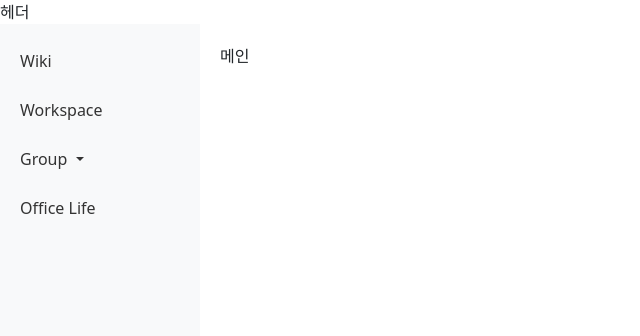
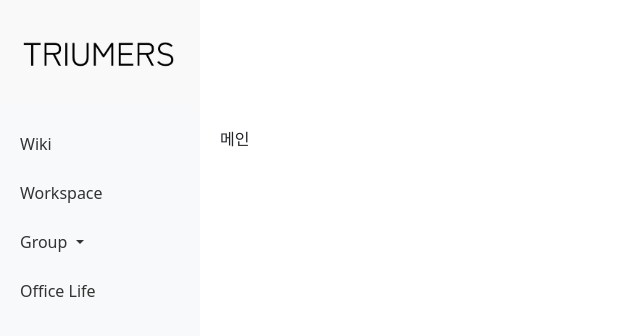
Before and after one commit to Triumers/KMS-Front, a Vue app: page / in a window 1280 px wide. Shown: the top 336 px of the page, without its empty margins (0-640 px from the left). Built offline with nearby package versions, Linux system fonts and the light colour scheme.

Commit message:
feat(header): 로고 이미지 추가

```diff
--- a/src/views/Header.vue
+++ b/src/views/Header.vue
@@ -1,5 +1,9 @@
 <template>
- 헤더
+    <div class="header-left">
+      <div class="logo">
+        <img src="@/assets/images/logo_header.png" alt="Logo" @click="navigateTo('')" />
+      </div>
+    </div>
 </template>
 
 <script setup>
@@ -8,4 +12,29 @@
 </script>
 
 <style>
+.header {
+  display: flex;
+  justify-content: space-between;
+  align-items: center;
+  padding: 10px 20px;
+  /* background-color: #F4F3F6; */
+  color: #000;
+  width: 100%;
+  box-shadow: 0 2px 4px rgba(0, 0, 0, 0.2);
+}
+
+.header-left,
+.header-right {
+  display: flex;
+  align-items: center;
+}
+
+.logo {
+  font-size: 24px;
+  font-weight: bold;
+}
+
+.logo > img {
+  width: 200px;
+}
 </style>
```
Also changed, not shown: src/assets/images/logo_header.png (added).
